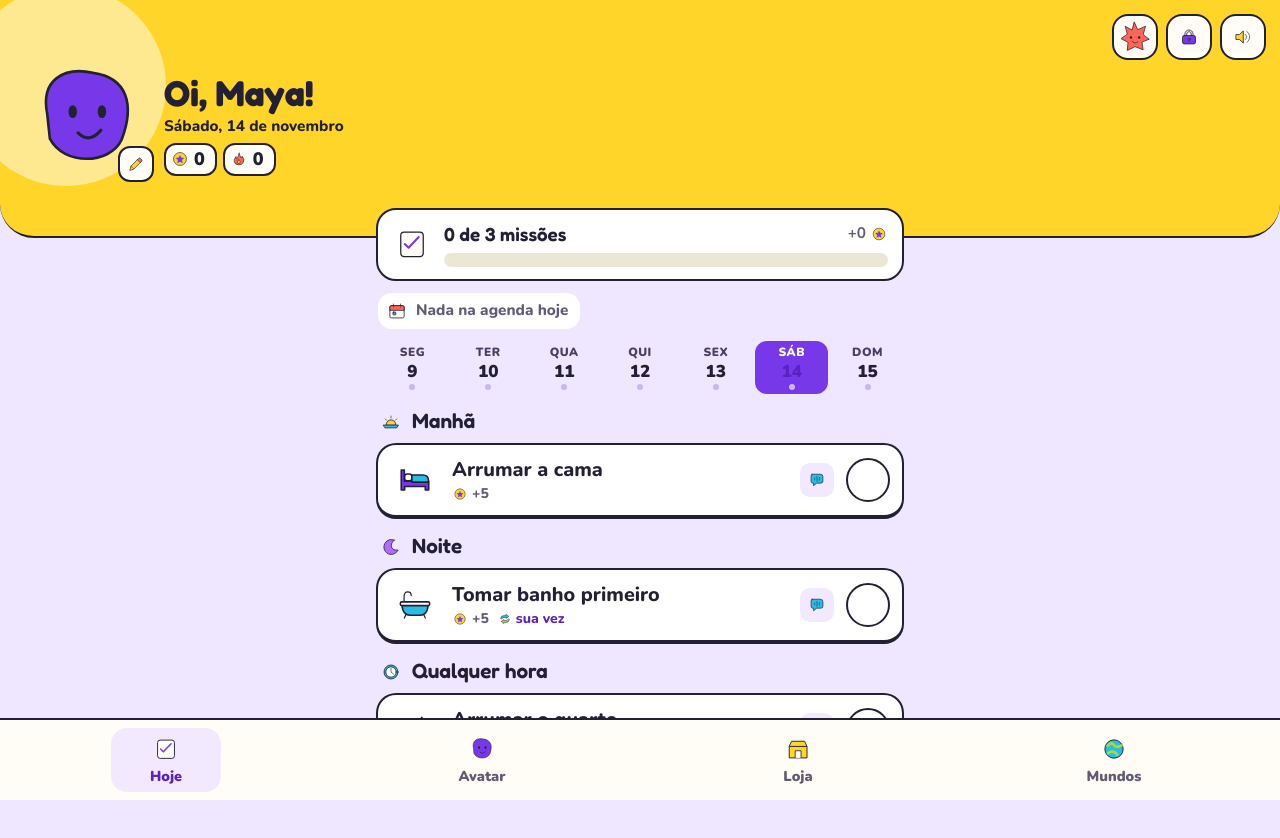
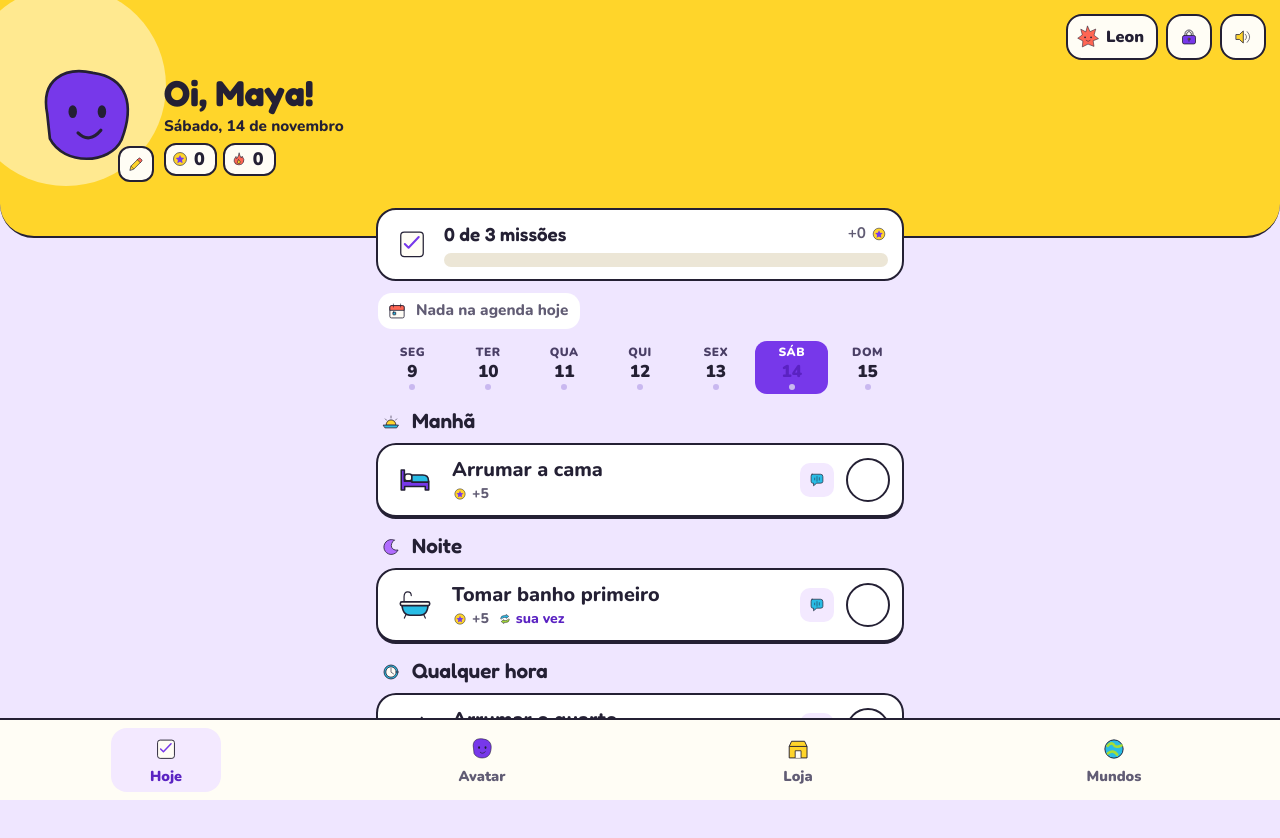
Before and after one commit to mahlarsan/missao-casa, a plain HTML site: page index.html in a window 1280 px wide. Drawn offline with nearby package versions, Linux system fonts and the light colour scheme.

Commit message:
Botão de trocar criança mostra o nome do irmão
Co-Authored-By: Claude Opus 5.5 <noreply@anthropic.com>
Claude-Session: https://claude.ai/code/session_016MBcjrnb9K2BBry2G1A4gR

```diff
--- a/index.html
+++ b/index.html
@@ -519,6 +519,10 @@
   .heroLinha{margin-top:34px}
   #hero.compacto .heroLinha{margin-top:0}
   .btn{text-transform:none;letter-spacing:0;font-size:1.02rem}
+  .hb.troca{width:auto;display:flex;align-items:center;gap:4px;padding:0 12px 0 6px;font:inherit;font-weight:900;font-size:.9rem;color:var(--tinta);line-height:1}
+  .hb.troca span{max-width:76px;overflow:hidden;text-overflow:ellipsis;white-space:nowrap}
+  #hero.compacto .heroLinha{padding-right:208px}
+  #hero.compacto .oi{font-size:1.2rem}
 </style>
 </head>
 <body>
@@ -858,9 +862,11 @@ let telaAtual = "missoes", painelAba = "rotina", painelSecao = "";
 function renderCabecalho(){
   const c = crianca(criancaAtiva), hero = $("#hero");
   const podePainel = NUVEM.papel === "local" || NUVEM.papel === "pais";
-  const outros = dados.criancas.filter(x => x.id !== criancaAtiva);
+  // botão de trocar mostra o NOME do próximo irmão (o personagem sozinho podia parecer o da própria criança)
+  const idx = dados.criancas.findIndex(x => x.id === criancaAtiva);
+  const proximo = dados.criancas.length > 1 ? dados.criancas[(idx + 1) % dados.criancas.length] : null;
   const botoes = `<div class="heroBotoes">
-      ${outros.map(o => `<button class="hb" data-troca="${o.id}" aria-label="Trocar para ${esc(o.nome)}">${avatarHTML(o, 38)}</button>`).join("")}
+      ${proximo ? `<button class="hb troca" data-troca="${proximo.id}" aria-label="Trocar para ${esc(proximo.nome)}">${avatarHTML(proximo, 28)}<span>${esc(proximo.nome)}</span></button>` : ""}
       ${podePainel ? `<button class="hb" id="abrirPainel" aria-label="Painel da família">${icone("navegacao_area_dos_pais", 26)}</button>` : ""}
       <button class="hb" id="somBtn" aria-label="Ligar ou desligar o som"></button>
     </div>`;
```
